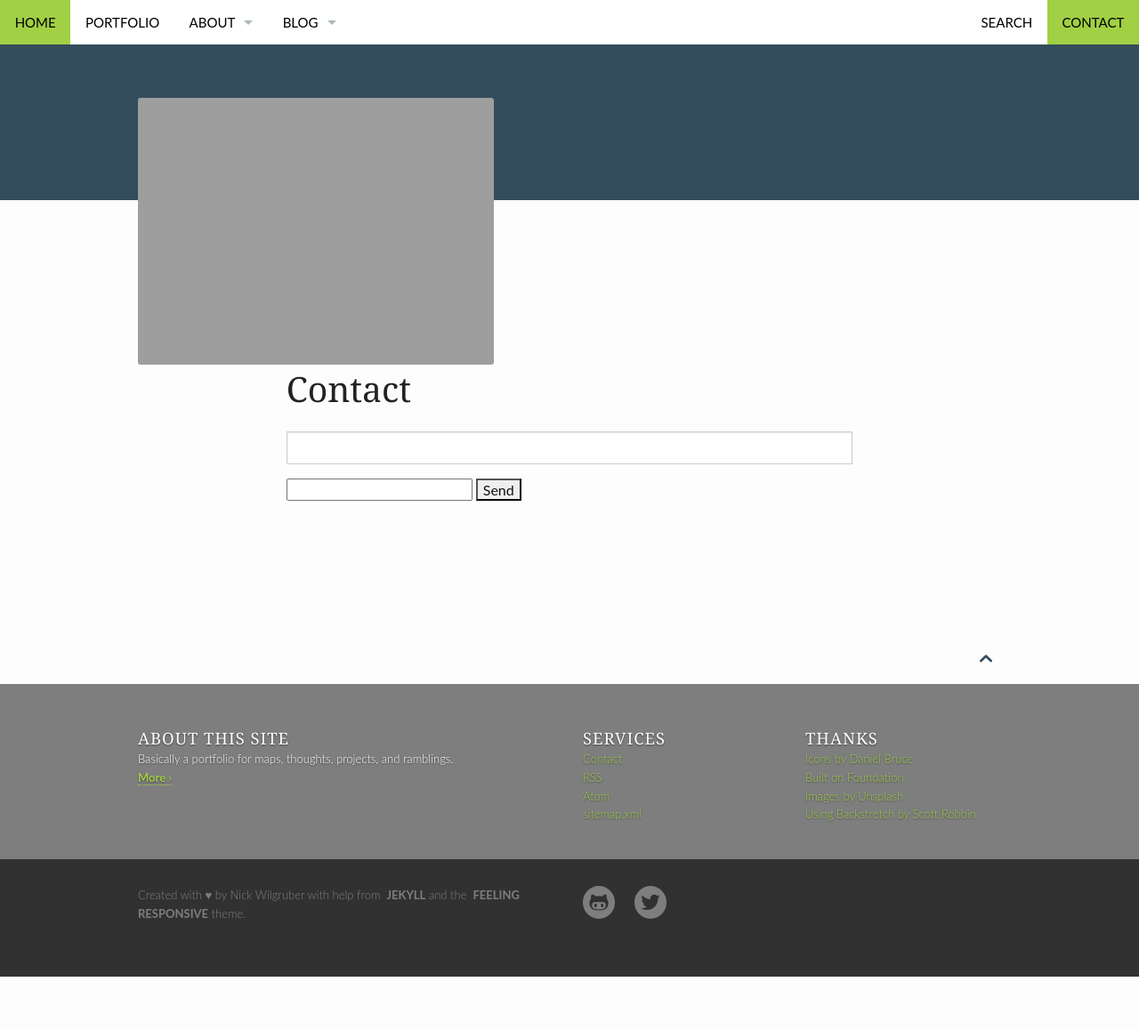
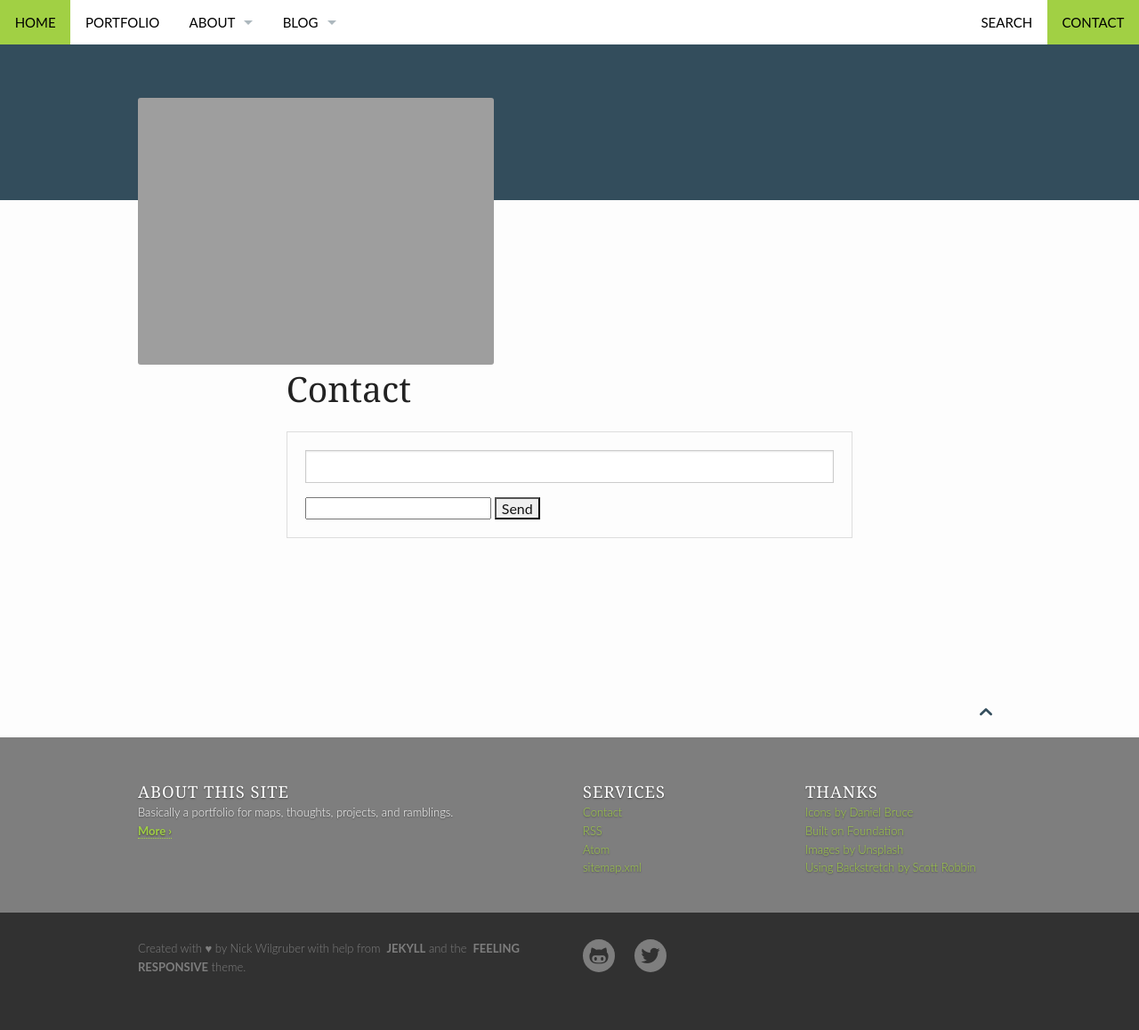
Before and after one commit to wontgruber/wontgruber.github.io, a Jekyll site: the page built from pages/contact.md, in a window 1280 px wide. Shown: the whole page at 89% size. Built offline with Jekyll 4.4.1, drawn with Linux system fonts in a browser that asks for light colours; before the commit the page ends 1098 px from its top, so only the background shows below that.

Commit message:
Update contact.md

```diff
--- a/pages/contact.md
+++ b/pages/contact.md
@@ -9,7 +9,9 @@ permalink: "/contact/"
 
 <form action="https://formspree.io/nwilgruber@gmail.com"
       method="POST">
-    <input type="email" name="Email">
-    <input type="textarea" name="Say hello!">
-    <input type="submit" value="Send">
+      <fieldset>
+            <input type="email" name="Email">
+            <input type="textarea" name="Say hello!">
+            <input type="submit" value="Send">
+      </fieldset>
 </form>
```
